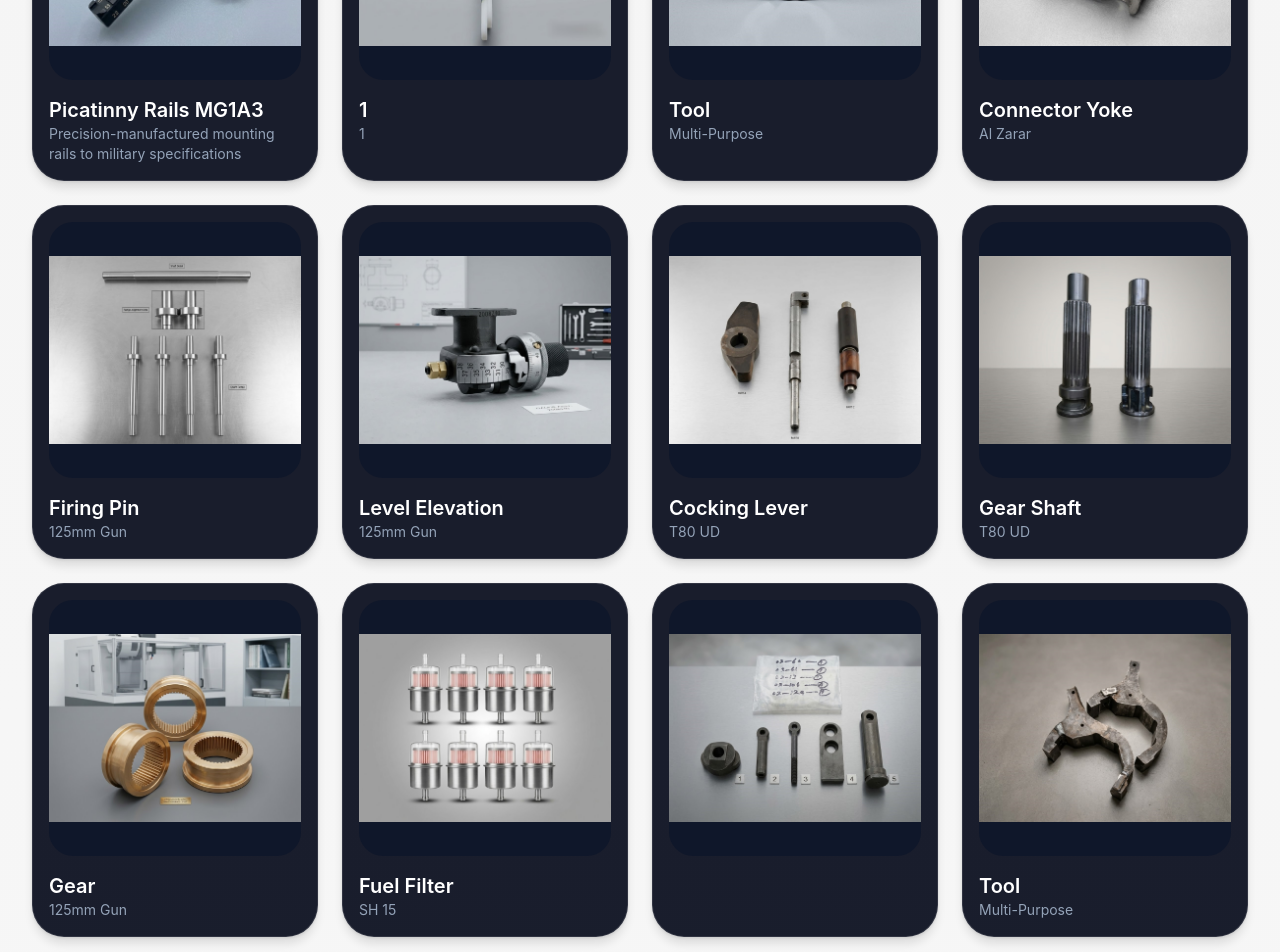
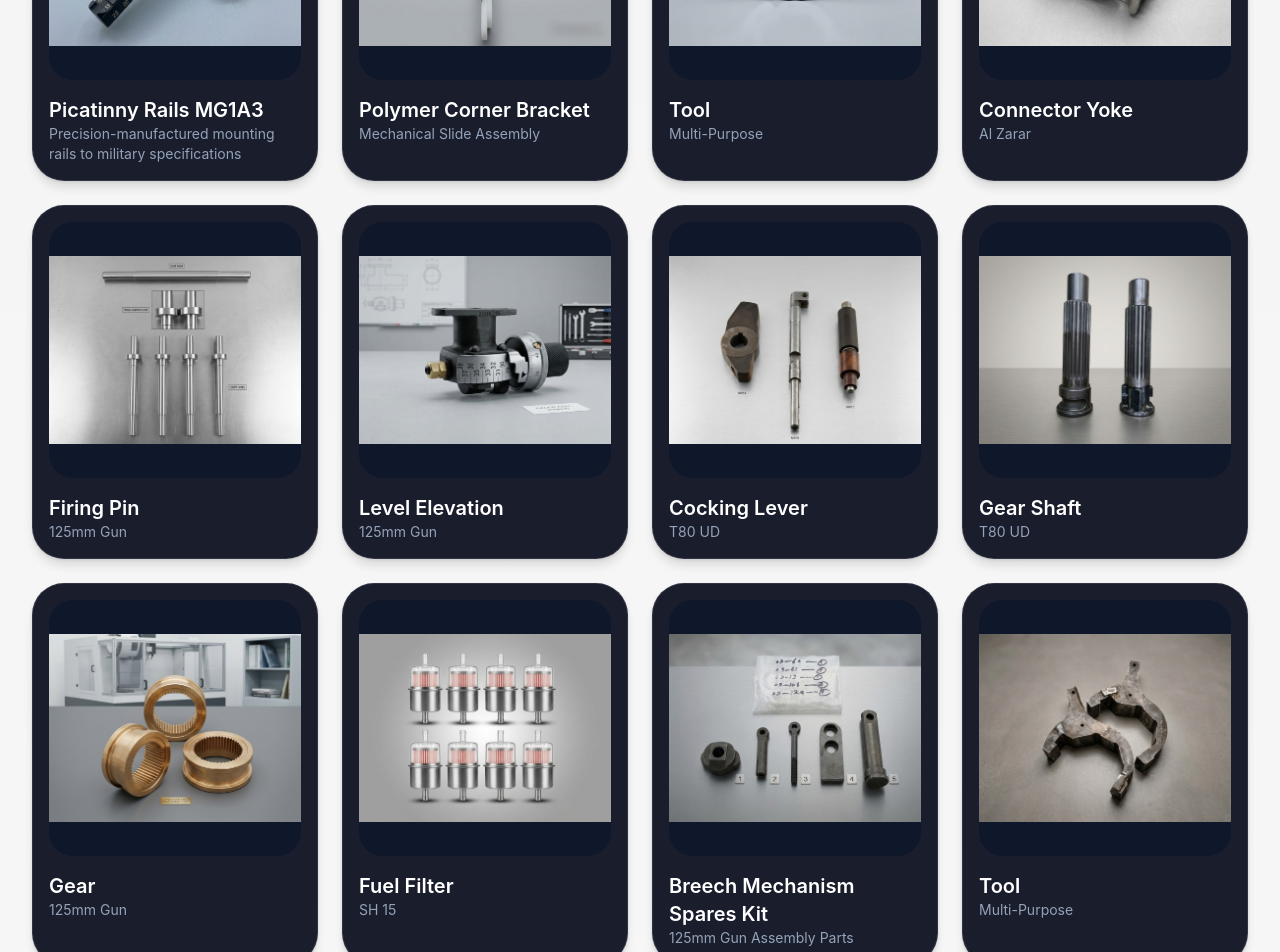
Before and after one commit to shahzaibalinoore-droid/smac, a React (Vite) app: page /products in a window 1280 px wide. Shown: the part 880-1832 px from the top of the page. Built offline with nearby package versions, Linux system fonts and the light colour scheme; no server answers; the HTML template or start-up script is replaced by a standard one; a web font is replaced by a local one.

Commit message:
Update Products.tsx

```diff
--- a/src/pages/Products.tsx
+++ b/src/pages/Products.tsx
@@ -68,8 +68,8 @@ const Products = () => {
     },
     {
       id: "product-4",
-      name: "1",
-      description: "1",
+      name: "Polymer Corner Bracket",
+      description: "Mechanical Slide Assembly",
       image: product4Img,
     },
     {
@@ -122,8 +122,8 @@ const Products = () => {
     },
     {
       id: "product-12",
-      name: "",
-      description: "",
+      name: "Breech Mechanism Spares Kit",
+      description: "125mm Gun Assembly Parts",
       image: product12Img,
     },
     {
```
